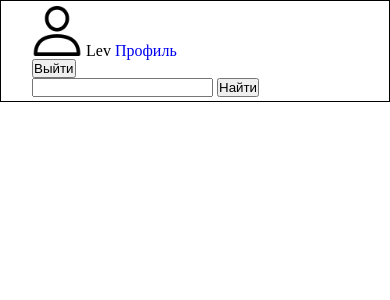
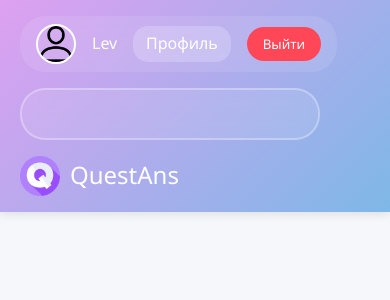
Before and after one commit to LevShiro/QuestAns, a Django app: page / in a window 390 px wide. Shown: the top 300 px of the page. Run offline with Django 5.2, Linux system fonts and the light colour scheme; a user stored in the database is signed in; data comes from the database, SQL or seed files in the repository; both versions use the stored data as it was after the commit; data that the repository does not hold is empty.

Commit message:
Стилизовал аторизацию и главную страницу сайта

```diff
--- a/main/static/main/styles/main.css
+++ b/main/static/main/styles/main.css
@@ -1,44 +1,234 @@
-body{
+/* Основные стили и сброс */
+* {
+    margin: 0;
+    padding: 0;
+    box-sizing: border-box;
+    font-family: 'Segoe UI', Tahoma, Geneva, Verdana, sans-serif;
+}
+
+body {
+    background-color: #f5f7fa;
+    color: #333;
+    line-height: 1.6;
+}
+
+.wrap {
+    max-width: 1200px;
+    margin: 0 auto;
+    padding: 0 20px;
+}
+
+/* Стили для header */
+.main-header {
+    background: linear-gradient(135deg, #dea0f1, #7eb8e7);
+    color: white;
+    padding: 1rem 0;
+    box-shadow: 0 2px 10px rgba(0, 0, 0, 0.1);
+    position: sticky;
+    top: 0;
+    z-index: 1000;
+}
+
+.auth-block {
+    display: flex;
+    align-items: center;
+    justify-content: center;
+    min-height: 100vh;
+    width: 100vw;
+    margin: 0;
+    padding: 0;
+    background: linear-gradient(135deg, #c2d6e6, #e9d1d1);
+}
+
+.main-header__wrap {
+    display: flex;
+    justify-content: space-between;
+    align-items: center;
+    flex-wrap: wrap;
+    gap: 1rem;
+}
+
+.main-header__user-block {
+    display: flex;
+    align-items: center;
+    gap: 1rem;
+    background: rgba(255, 255, 255, 0.1);
+    padding: 0.5rem 1rem;
+    border-radius: 25px;
+    backdrop-filter: blur(10px);
+}
+
+.main-header__avatar-user {
+    width: 40px;
+    height: 40px;
+    border-radius: 50%;
+    border: 2px solid white;
+    object-fit: cover;
+}
+
+.main-header__user-block a {
+    color: white;
+    text-decoration: none;
+    padding: 0.3rem 0.8rem;
+    background: rgba(255, 255, 255, 0.2);
+    border-radius: 15px;
+    transition: all 0.3s ease;
+}
+
+.main-header__user-block a:hover {
+    background: rgba(255, 255, 255, 0.3);
+    transform: translateY(-2px);
+}
+
+.main-header__user-block form {
+    margin: 0;
+}
+
+.main-header__user-block button {
+    background: #ff4757;
+    color: white;
+    border: none;
+    padding: 0.5rem 1rem;
+    border-radius: 20px;
+    cursor: pointer;
+    transition: all 0.3s ease;
+}
+
+.main-header__user-block button:hover {
+    background: #ff3838;
+    transform: scale(1.05);
+}
+
+.main-header__user-block span {
+    opacity: 0.9;
+}
+
+/* Поиск и навигация */
+.link_search_groups {
+    color: white;
+    text-decoration: none;
+    padding: 0.8rem 1.5rem;
+    background: rgba(255, 255, 255, 0.2);
+    border-radius: 25px;
+    transition: all 0.3s ease;
+    display: inline-block;
+    margin-left: 1rem;
+}
+
+.link_search_groups:hover {
+    background: rgba(255, 255, 255, 0.3);
+    transform: translateY(-2px);
+}
+
+#find_group {
+    padding: 0.8rem 1.2rem;
+    border: 2px solid rgba(255, 255, 255, 0.3);
+    border-radius: 25px;
+    background: rgba(255, 255, 255, 0.1);
+    color: white;
+    font-size: 1rem;
+    width: 300px;
+    backdrop-filter: blur(10px);
+}
+
+#find_group::placeholder {
+    color: rgba(255, 255, 255, 0.7);
+}
+
+#find_group:focus {
+    outline: none;
+    border-color: white;
+    box-shadow: 0 0 10px rgba(255, 255, 255, 0.3);
+}
+
+#find button {
+    background: #4CAF50;
+    color: white;
+    border: none;
+    padding: 0.8rem 1.5rem;
+    border-radius: 25px;
+    cursor: pointer;
+    font-size: 1rem;
+    transition: all 0.3s ease;
+    margin-left: 0.5rem;
+}
+
+#find button:hover {
+    background: #45a049;
+    transform: translateY(-2px);
+    box-shadow: 0 4px 12px rgba(76, 175, 80, 0.3);
+}
+
+/* Основной контент */
+.main-block {
+    padding: 2rem 0;
+    min-height: calc(100vh - 80px);
+}
+
+/* === Список групп — сетка по 3 в строке === */
+#groups-list {
+    display: grid;
+    grid-template-columns: repeat(3, 1fr); /* 3 колонки */
+    gap: 24px; /* расстояние между карточками */
+    list-style: none;
+    padding: 0;
+    margin: 0;
+}
+
+/* === Карточка группы === */
+.group-item {
+    background: white;
+    border-radius: 12px;
+    box-shadow: 0 4px 12px rgba(0, 0, 0, 0.08);
+    overflow: hidden;
+    transition: transform 0.2s ease, box-shadow 0.2s ease;
+    height: 100%; /* чтобы все карточки были одинаковой высоты */
+}
+
+.group-item:hover {
+    transform: translateY(-4px);
+    box-shadow: 0 6px 16px rgba(0, 0, 0, 0.15);
+}
+
+.group-item a {
+    display: block;
+    padding: 24px;
+    text-decoration: none;
+    color: #333;
+    height: 100%;
     display: flex;
     flex-direction: column;
+    justify-content: space-between;
 }
-.wrap
-{
-    margin:0 8% 0 8% ;
+
+.group-item h3 {
+    margin: 0 0 8px 0;
+    font-size: 18px;
+    font-weight: 600;
+    color: #4a6cf7;
 }
-.main__title{
-    text-align: center;
+
+.group-item p {
+    font-size: 14px;
+    color: #666;
+    margin: 0;
 }
-.links-reglog{
-    text-align: center;
-}
-.main-header{
-    border: 1px solid black;
-    min-height: 100px;
+
+.logo_title{
     display: flex;
     align-items: center;
+    font-size: 24px;
 }
-.main-header__wrap{
-    width: 100%;
+.main_logo{
+    margin-right: 10px;
 }
-.main-block{
-    flex:1
-}
-.main-header__avatar-user{
-    max-width: 50px;
-}
-.group-item{
-    display: inline-block;
-    border: 1px solid black;
-    min-height: 500px;
-    >a{
-        display: block;
-        min-height: 100%;
-        min-width: 100%;
+/* === Адаптивность — на мобильных 1 в строку === */
+@media (max-width: 768px) {
+    #groups-list {
+        grid-template-columns: 1fr; /* одна колонка */
+    }
+
+    .group-item a {
+        padding: 16px;
     }
 }
-#groups-list{
-    display: grid;
-    grid-template-columns: 30% 30% 30%;
-    gap: 3%;
-}
--- a/main/templates/main/header.html
+++ b/main/templates/main/header.html
@@ -22,7 +22,7 @@
 
         {% if request.resolver_match.url_name == "home" %}
             <input type="text" id="find_group" value="{{input_value}}">
-            <button id="find_button" onclick="test(`{% url 'find_cards' %}`)">Найти</button>
+            <div class="logo_title"><img class="main_logo" src="{% static 'main/images/logo.png' %}" height="40"> QuestAns</div>
         {% else %}
             <a href="{% url 'home' %}" class="link_search_groups">Найти тест</a>
         {% endif %}
```
Also changed, not shown: users/static/users/styles/users.css (+69 -3 lines), users/templates/users/login.html (+6 -1 lines), db.sqlite3, main/static/main/images/logo.png (added), media/imagecards/logo.png (added), users/static/users/images/logo.png (added).
